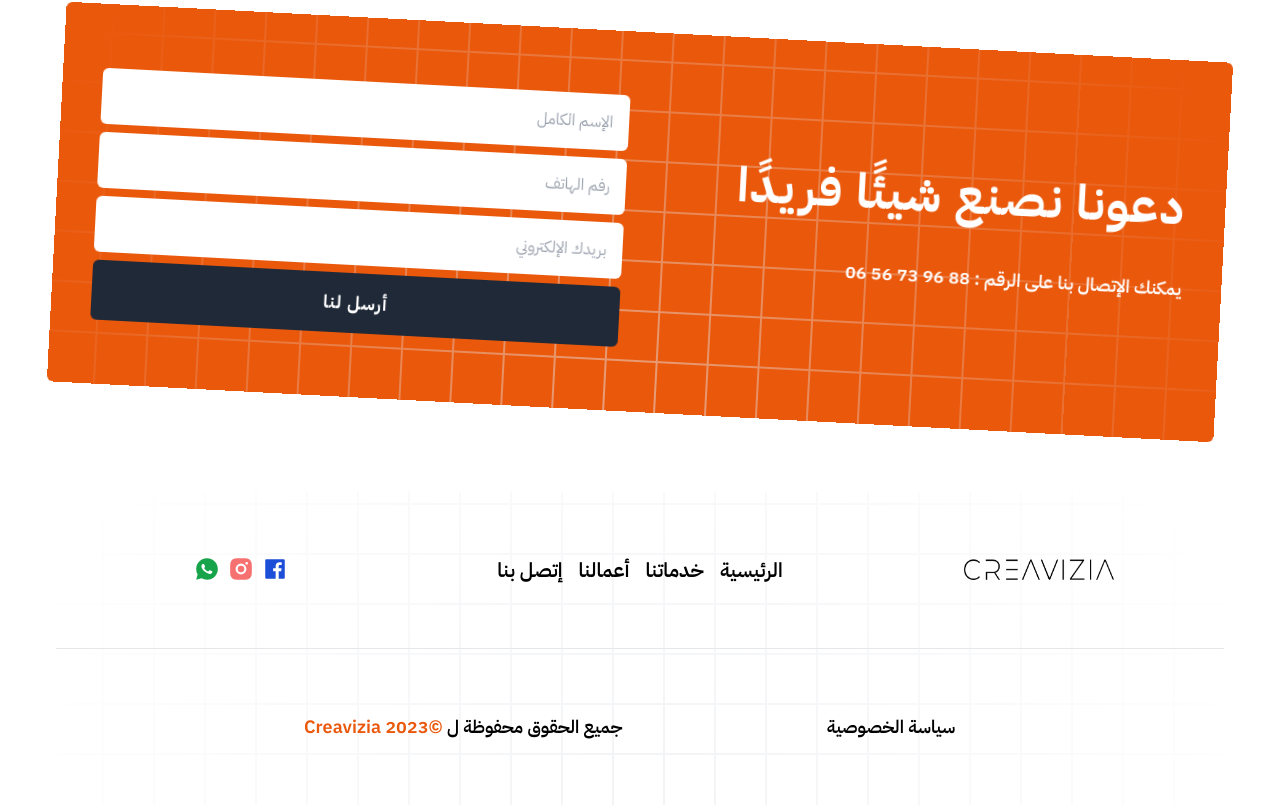
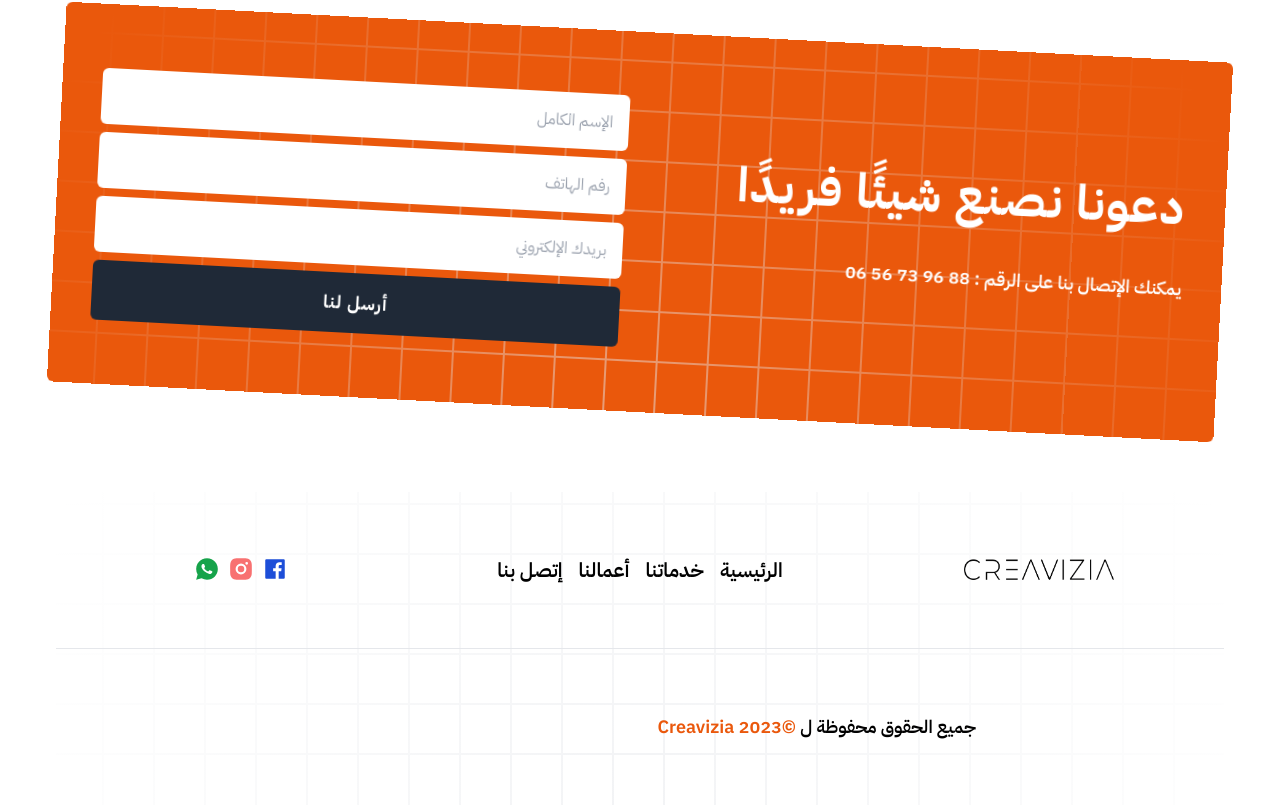
Before and after one commit to hamzaouzin99/creavizia, a Next.js app: page / in a window 1280 px wide. Shown: the part 6298-7103 px from the top of the page. Built offline with nearby package versions, Linux system fonts and the light colour scheme; no server answers.

Commit message:
change style

```diff
--- a/app/Components/Footer.jsx
+++ b/app/Components/Footer.jsx
@@ -32,7 +32,7 @@ const Footer = () => {
         </div>
         <div className='grid grid-cols-1 gap-5  text-center lg:grid-cols-3 p-8 lg:p-16  justify-center items-center'>
 
-            <div className='lg:mr-auto '>
+            <div className='lg:mr-auto hidden '>
                 <Link className='text-center text-lg font-semibold ' href="/">سياسة الخصوصية</Link>
             </div>
             <div className='col-span-2'>
--- a/app/layout.js
+++ b/app/layout.js
@@ -3,6 +3,9 @@ import './globals.css'
 import Notification from './Components/Notification'
 import Footer from './Components/Footer'
 import Navbar from './Components/Navbar'
+
+
+
 
 
 
```
